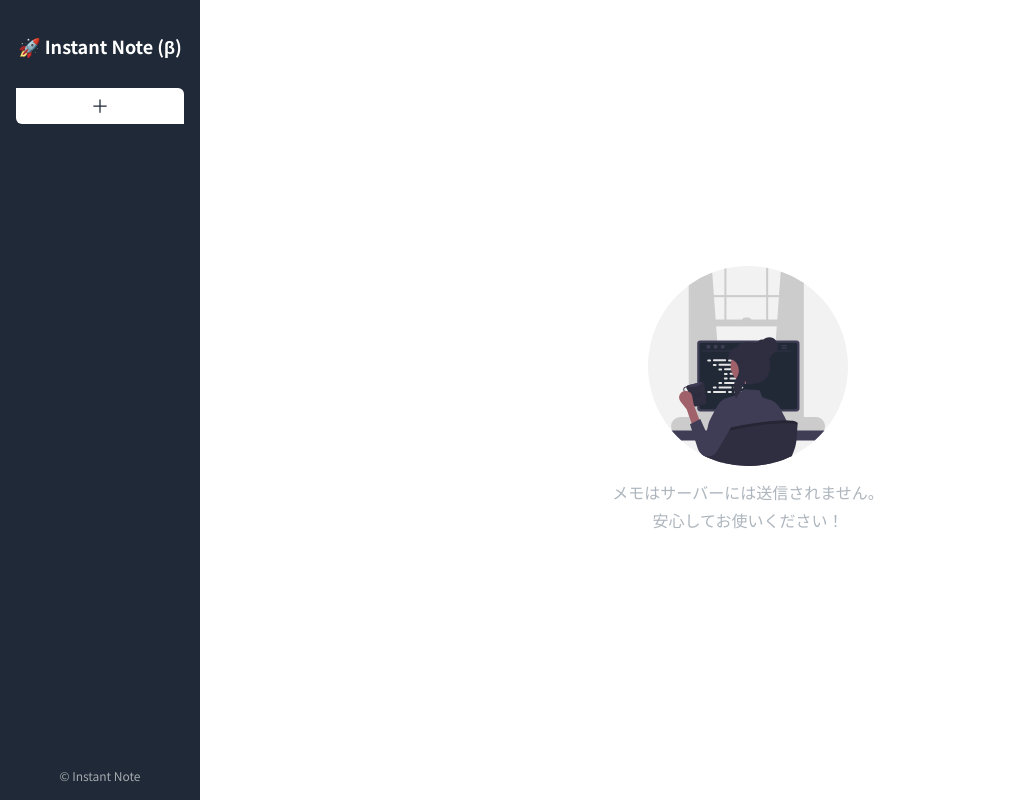
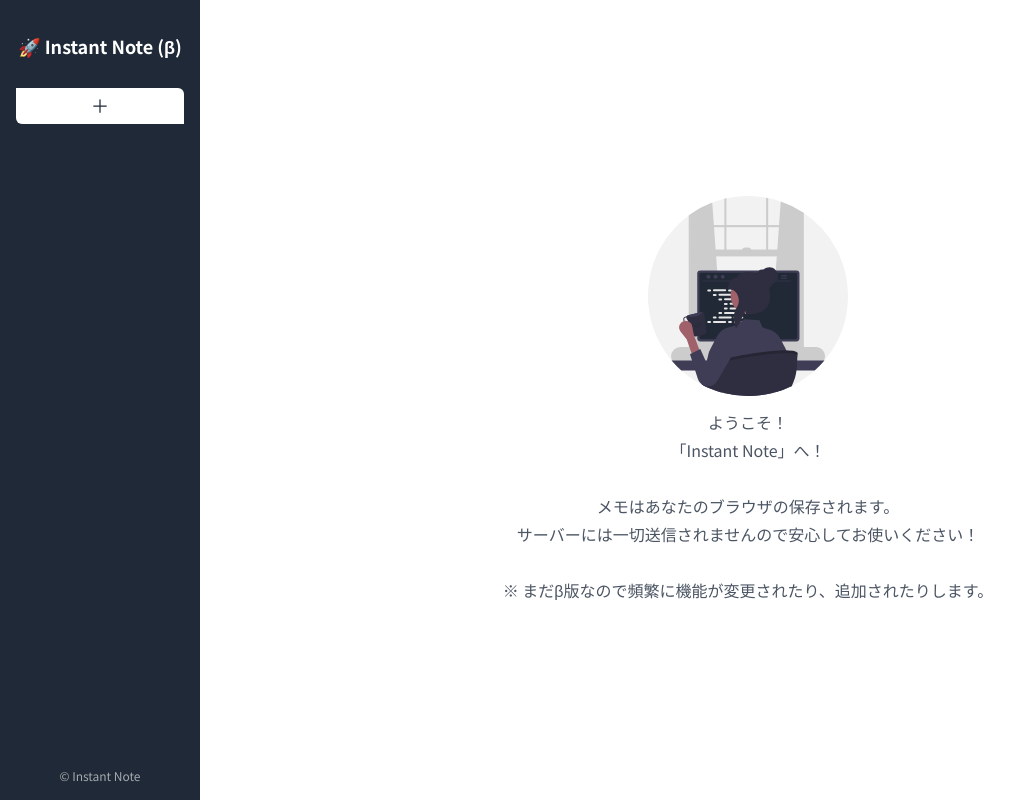
Before and after one commit to Yuki-Sakaguchi/instant-markdown, a Next.js app: page / in a window 1280 px wide. Shown: the whole page, without its empty margins (0-1030 px from the left). Built offline with nearby package versions, Linux system fonts and the light colour scheme.

Commit message:
Update 機能の説明を追加

```diff
--- a/src/features/Editor.tsx
+++ b/src/features/Editor.tsx
@@ -5,6 +5,33 @@
 import { useList } from "./useList";
 import Image from "next/image";
 import { TrashIcon } from "@heroicons/react/24/outline";
+
+const AboutView: FC = () => {
+  return (
+    <div>
+      <Image
+        className="mx-auto mb-3"
+        src="/images/undraw_programmer_re_owql.svg"
+        alt=""
+        width="200"
+        height="200"
+        priority={true}
+      />
+      <p className="text-center text-gray-600 leading-7">
+        ようこそ！
+        <br />
+        「Instant Note」へ！
+        <br />
+        <br />
+        メモはあなたのブラウザの保存されます。
+        <br />
+        サーバーには一切送信されませんので安心してお使いください！
+        <br />
+        <br />※ まだβ版なので頻繁に機能が変更されたり、追加されたりします。
+      </p>
+    </div>
+  );
+};
 
 /**
  * エディターコンポーネント
@@ -41,21 +68,7 @@
     <div className="h-full pl-4 py-4">
       {selectedItem == null ? (
         <div className="h-full flex justify-center items-center">
-          <div>
-            <Image
-              className="mx-auto mb-3"
-              src="/images/undraw_programmer_re_owql.svg"
-              alt=""
-              width="200"
-              height="200"
-              priority={true}
-            />
-            <p className="text-center text-[#adb5bd] leading-7">
-              メモはサーバーには送信されません。
-              <br />
-              安心してお使いください！
-            </p>
-          </div>
+          <AboutView />
         </div>
       ) : (
         <div className="relative">
```
